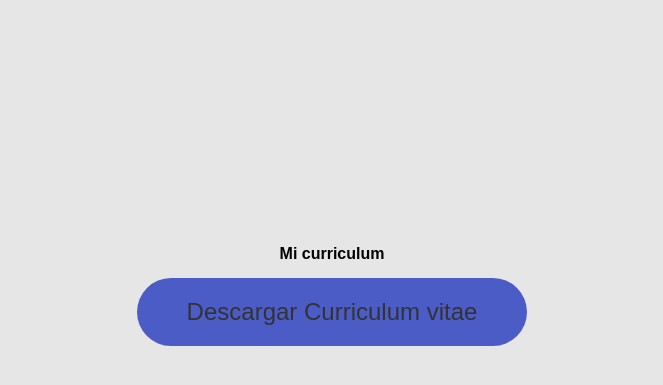
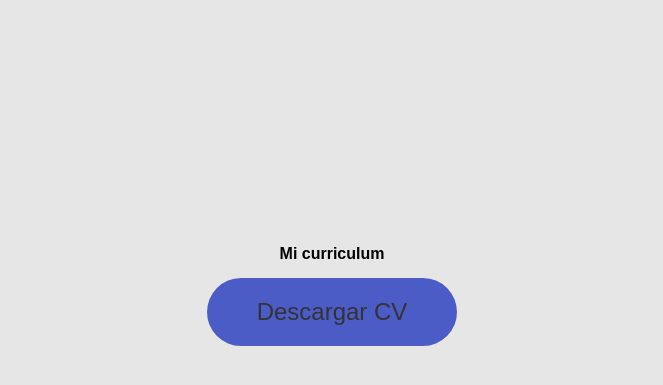
Before and after one commit to PabloOrt99/curriculum, a plain HTML site: page index.html in a window 1280 px wide. Shown: the part 2016-2401 px from the top of the page, without its empty margins (308-971 px from the left). Drawn offline with Linux system fonts and the light colour scheme.

Commit message:
Update index.html

```diff
--- a/index.html
+++ b/index.html
@@ -154,7 +154,7 @@
             <h6 class="info">Mi curriculum</h6>
         </center>
         <div class="container">
-            <div class="buttons"><a href="IMG/curriculumpdf.pdf" class="btn">Descargar Curriculum vitae</a></div>
+            <div class="buttons"><a href="IMG/curriculumpdf.pdf" class="btn">Descargar CV</a></div>
         </div>
     </div>
 </body>
```
